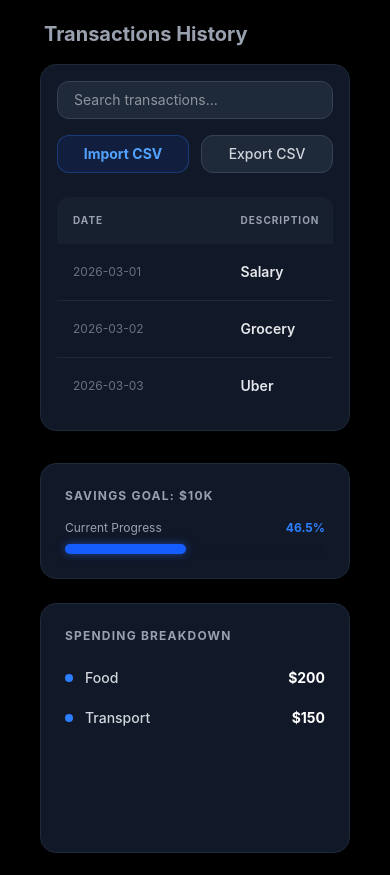
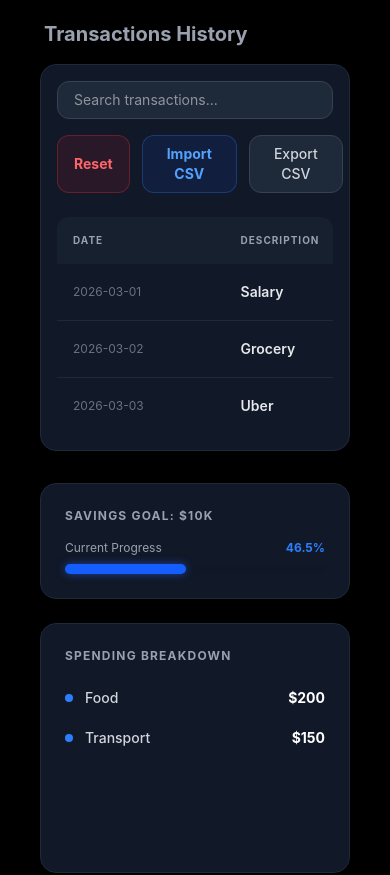
Before and after one commit to aasthag01-26/finance, a React (Vite) app: page / in a window 390 px wide. Shown: the part 1280-2155 px from the top of the page. Built offline with nearby package versions, Linux system fonts and the light colour scheme.

Commit message:
add reset button

```diff
--- a/src/components/TransactionTable.jsx
+++ b/src/components/TransactionTable.jsx
@@ -6,6 +6,15 @@ const TransactionTable = () => {
   const { transactions, setTransactions, role } = useContext(AppContext);
   const [selected, setSelected] = useState(null);
   const [search, setSearch] = useState("");
+
+  // 🔄 Reset logic
+  const handleReset = () => {
+    if (window.confirm("Are you sure you want to clear all data and reset to default?")) {
+      setTransactions([]);
+      localStorage.removeItem("transactions");
+      alert("Dashboard has been reset!");
+    }
+  };
 
   // 🔍 Filter logic
   const filtered = transactions.filter((t) =>
@@ -20,6 +29,7 @@ const TransactionTable = () => {
 
   // 📤 Export logic
   const handleExport = () => {
+    if (transactions.length === 0) return alert("No data to export!");
     const csv = Papa.unparse(transactions);
     const blob = new Blob([csv], { type: "text/csv;charset=utf-8;" });
     const url = URL.createObjectURL(blob);
@@ -45,7 +55,6 @@ const TransactionTable = () => {
             category: row.Category || "Other",
             type: row.Type?.toLowerCase() === "income" ? "income" : "expense"
           }));
-
           setTransactions([...transactions, ...newData]);
           alert(`${newData.length} transactions imported successfully!`);
         },
@@ -68,18 +77,26 @@ const TransactionTable = () => {
         </div>
 
         <div className="flex gap-3 w-full md:w-auto">
-          {/* 📥 Import Label (acts as button) */}
-          <label className="flex-1 md:flex-none cursor-pointer bg-blue-600/10 border border-blue-500/30 text-blue-400 px-6 py-2 rounded-xl text-sm font-bold hover:bg-blue-600 hover:text-white transition-all flex items-center justify-center gap-2">
-            <span>Import CSV</span>
+          {/* 🔄 Reset Button */}
+          <button
+            onClick={handleReset}
+            className="px-4 py-2 bg-red-500/10 border border-red-500/30 text-red-400 rounded-xl hover:bg-red-500 hover:text-white transition-all text-sm font-bold"
+          >
+            Reset
+          </button>
+
+          {/* 📥 Import Label */}
+          <label className="flex-1 md:flex-none cursor-pointer bg-blue-600/10 border border-blue-500/30 text-blue-400 px-6 py-2 rounded-xl text-sm font-bold hover:bg-blue-600 hover:text-white transition-all text-center">
+            Import CSV
             <input type="file" accept=".csv" onChange={handleImport} className="hidden" />
           </label>
 
           {/* 📤 Export Button */}
           <button
             onClick={handleExport}
-            className="flex-1 md:flex-none bg-gray-800 hover:bg-gray-700 text-gray-300 px-6 py-2 rounded-xl border border-gray-700 transition-all text-sm font-medium flex items-center justify-center gap-2"
+            className="flex-1 md:flex-none bg-gray-800 hover:bg-gray-700 text-gray-300 px-6 py-2 rounded-xl border border-gray-700 transition-all text-sm font-medium"
           >
-            <span>Export CSV</span>
+            Export CSV
           </button>
         </div>
       </div>
@@ -100,10 +117,10 @@ const TransactionTable = () => {
             {filtered.map((t) => (
               <tr
                 key={t.id}
-                className="hover:bg-gray-800/30 cursor-pointer transition-colors group"
+                className="hover:bg-gray-800/30 cursor-pointer transition-colors"
                 onClick={() => setSelected(t)}
               >
-                <td className="px-4 py-4 text-xs text-gray-500 whitespace-nowrap">{t.date}</td>
+                <td className="px-4 py-4 text-xs text-gray-500">{t.date}</td>
                 <td className="px-4 py-4 text-sm font-semibold text-gray-200">{t.description}</td>
                 <td className={`px-4 py-4 text-sm font-bold ${t.type === 'income' ? 'text-green-400' : 'text-red-400'}`}>
                    {t.type === 'income' ? `+ $${t.amount.toLocaleString()}` : `- $${t.amount.toLocaleString()}`}
@@ -114,9 +131,8 @@ const TransactionTable = () => {
                    </span>
                 </td>
                 {role === "admin" && (
-                  <td className="px-4 py-4">
+                  <td className="px-4 py-4 text-center">
                     <div className="flex justify-center gap-3">
-                      <button className="text-xs text-blue-400 hover:text-blue-300 font-bold transition-colors">Edit</button>
                       <button
                         onClick={(e) => { e.stopPropagation(); handleDelete(t.id); }}
                         className="text-xs text-gray-500 hover:text-red-400 font-bold transition-colors"
@@ -132,15 +148,23 @@ const TransactionTable = () => {
         </table>
       </div>
 
-      {/* Modal logic stays here... */}
+      {/* ❌ Empty State */}
+      {filtered.length === 0 && (
+        <div className="text-center py-10 text-gray-500 text-sm italic">
+          No transactions found.
+        </div>
+      )}
+
+      {/* ✅ Detail Modal */}
       {selected && (
         <div className="fixed inset-0 bg-black/80 backdrop-blur-sm flex justify-center items-center z-50 p-4">
-          <div className="bg-[#111827] border border-gray-800 p-8 rounded-3xl w-full max-w-md shadow-2xl">
+          <div className="bg-[#111827] border border-gray-800 p-8 rounded-3xl w-full max-w-md">
             <h2 className="text-xl font-bold mb-6 text-white border-b border-gray-800 pb-4">Transaction Details</h2>
-            <div className="space-y-4 text-gray-300">
-               <p><span className="text-gray-500">Desc:</span> {selected.description}</p>
-               <p><span className="text-gray-500">Amount:</span> ${selected.amount}</p>
-               <p><span className="text-gray-500">Type:</span> {selected.type}</p>
+            <div className="space-y-4 text-gray-300 text-sm">
+               <p><span className="text-gray-500">Date:</span> {selected.date}</p>
+               <p><span className="text-gray-500">Description:</span> {selected.description}</p>
+               <p><span className="text-gray-500 font-bold">Amount:</span> ${selected.amount}</p>
+               <p><span className="text-gray-500">Category:</span> {selected.category}</p>
             </div>
             <button className="mt-8 w-full bg-blue-600 py-3 rounded-xl font-bold" onClick={() => setSelected(null)}>Close</button>
           </div>
```
